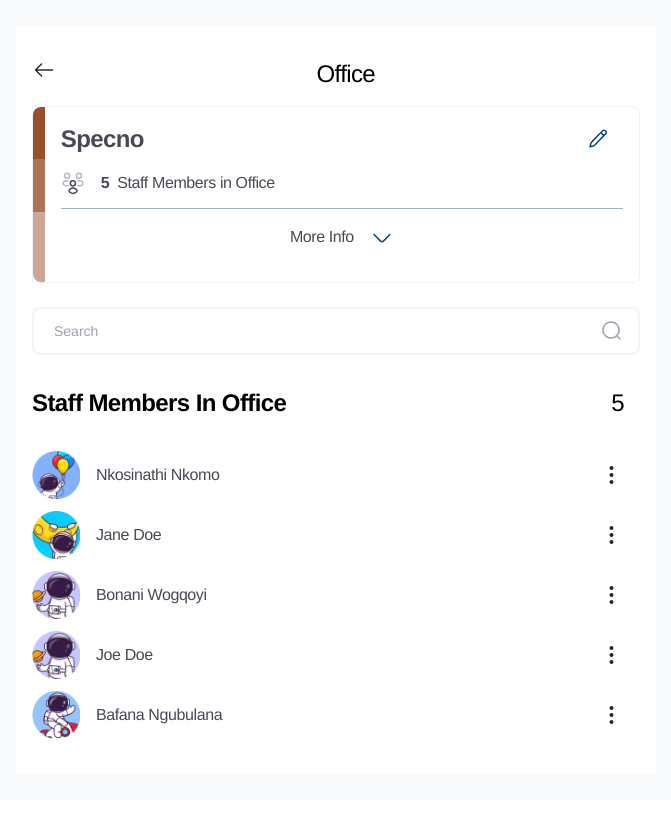
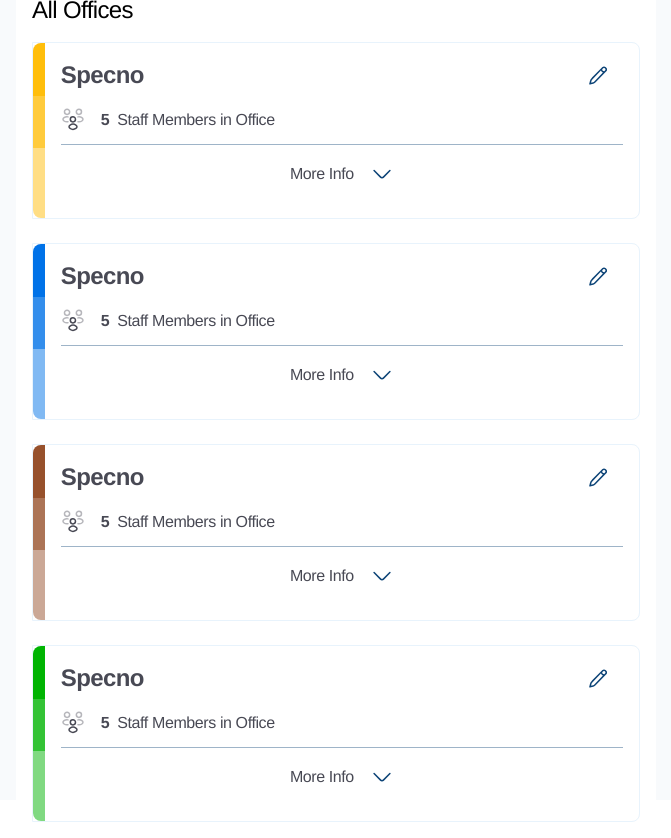
Before and after one commit to bbwogqoyi/specno-office-app, a Vue app in the folder packages/web/: page / in a window 1280 px wide. Shown: the whole page, without its empty margins (304-975 px from the left). Before the commit the page ends 800 px from the top, so only its background shows below. Built offline with nearby package versions, Linux system fonts and the light colour scheme.

Commit message:
feature(ui): added the landing page design

```diff
--- a/packages/web/index.html
+++ b/packages/web/index.html
@@ -4,7 +4,7 @@
     <meta charset="UTF-8" />
     <link rel="icon" href="/favicon.ico" />
     <meta name="viewport" content="width=device-width, initial-scale=1.0" />
-    <title>Vite App</title>
+    <title>Specno</title>
   </head>
   <body>
     <div id="app"></div>
--- a/packages/web/src/App.vue
+++ b/packages/web/src/App.vue
@@ -3,6 +3,7 @@
 // Check out https://v3.vuejs.org/api/sfc-script-setup.html#sfc-script-setup
 import HelloWorld from './components/HelloWorld.vue'
 import Office from './components/Office.vue'
+import LandingPage from './components/LandingPage.vue';
 </script>
 
 <template>
@@ -13,7 +14,8 @@ import Office from './components/Office.vue'
 
   <div class="h-screen flex items-center bg-[#F8FAFC] ">
     <div class="w-1/2 mx-auto ">
-      <Office />
+      <Office class="hidden" />
+      <LandingPage />
     </div>
   </div>
 
--- /dev/null
+++ b/packages/web/src/components/LandingPage.vue
@@ -0,0 +1,67 @@
+<script setup>
+import OfficeOverview from './OfficeOverview.vue'
+import { ref } from 'vue'
+
+let offices = ref([
+  {
+    id: 1,
+    name: "Specno",
+    capacity: 25,
+    noOfOccupants: 5,
+    mobile: "082&nbsp;364&nbsp;9864",
+    email: "info@specno.com",
+    location: "10 Willie Van Schoor Dr, Bo Oakdale, Cape Town, 7530",
+    ribbonColour: "#FFBE0B",
+  },
+  {
+    id: 2,
+    name: "Specno",
+    capacity: 25,
+    noOfOccupants: 5,
+    mobile: "082&nbsp;364&nbsp;9864",
+    email: "info@specno.com",
+    location: "10 Willie Van Schoor Dr, Bo Oakdale, Cape Town, 7530",
+    ribbonColour: "#0072E8",
+  },
+  {
+    id: 3,
+    name: "Specno",
+    capacity: 25,
+    noOfOccupants: 5,
+    mobile: "082&nbsp;364&nbsp;9864",
+    email: "info@specno.com",
+    location: "10 Willie Van Schoor Dr, Bo Oakdale, Cape Town, 7530",
+    ribbonColour: "#97512C",
+  },
+  {
+    id: 4,
+    name: "Specno",
+    capacity: 25,
+    noOfOccupants: 5,
+    mobile: "082&nbsp;364&nbsp;9864",
+    email: "info@specno.com",
+    location: "10 Willie Van Schoor Dr, Bo Oakdale, Cape Town, 7530",
+    ribbonColour: "#00B402",
+  },
+])
+</script>
+
+<template>
+  <div class="bg-white p-4">
+    <p class="my-4 font-medium text-2xl tracking-tight">All Offices</p>
+
+    <div class="space-y-6">
+      <OfficeOverview  v-for="office in offices"
+        :key="office.id"
+        :name="office.name"
+        :capacity="office.capacity"
+        :noOfOccupants="office.noOfOccupants"
+        :mobile="office.mobile"
+        :email="office.email"
+        :location="office.location"
+        :ribbonColour="office.ribbonColour"
+      />
+    </div>
+
+  </div>
+</template>
--- a/packages/web/src/components/Office.vue
+++ b/packages/web/src/components/Office.vue
@@ -29,7 +29,6 @@ let members = ref([
     image: "/src/assets/05.png",
     name: "Bafana Ngubulana"
   },
-
 ])
 </script>
 
```
